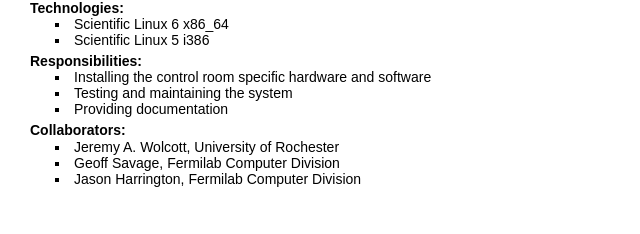
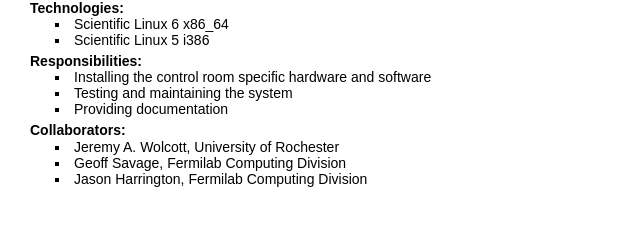
Before and after one commit to oaltinok/WebDevelopment, a plain HTML site: page OnlinePortfolio/system.html in a window 1280 px wide. Shown: the part 1121-1355 px from the top of the page, 210-850 px from the left. Drawn offline with Linux system fonts and the light colour scheme; a web font is replaced by a local one.

Commit message:
Misspell Correction

```diff
--- a/OnlinePortfolio/system.html
+++ b/OnlinePortfolio/system.html
@@ -155,8 +155,8 @@
 		<ul class="insideList">
 			<dd>
 				<li>Jeremy A. Wolcott, University of Rochester</li>
-				<li>Geoff Savage, Fermilab Computer Division</li>
-				<li>Jason Harrington, Fermilab Computer Division</li>
+				<li>Geoff Savage, Fermilab Computing Division</li>
+				<li>Jason Harrington, Fermilab Computing Division</li>
 			</dd>
 		</ul>
 
```
